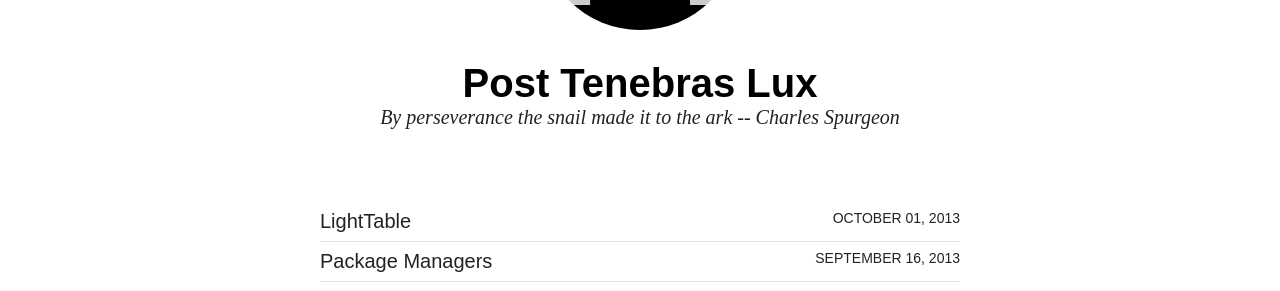
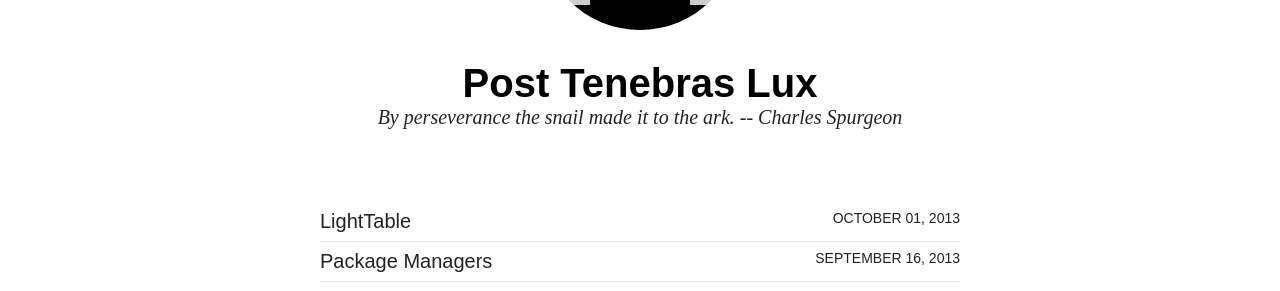
Before and after one commit to khornberg/khornberg.github.io, a Jekyll site: the page built from index.html, in a window 1280 px wide. Shown: the part 265-556 px from the top of the page. Built offline with Jekyll 4.4.1, drawn with Linux system fonts in a browser that asks for light colours; nearby versions of some CDN libraries; some of the changed lines change nothing that is shown.

Commit message:
small changes

```diff
--- a/_config.yml
+++ b/_config.yml
@@ -1,10 +1,10 @@
 title: Post Tenebras Lux
-description:      By perseverance the snail made it to the ark -- Charles Spurgeon
+description:      By perseverance the snail made it to the ark. -- Charles Spurgeon
 logo:             site-logo.png
 disqus_shortname:
 search:           true
 #Comment out url when working locally to resolve base urls correctly
-url: http://khornberg.github.com
+#url: http://khornberg.github.com
 
 # Owner/author information
 owner:
@@ -32,6 +32,8 @@
 # Links to include in top navigation
 # For external links add external: true
 links:
+  - title: Home
+    url: /
   - title: Articles
     url: /articles
   - title: Projects
```
Also changed, not shown: README.md.
